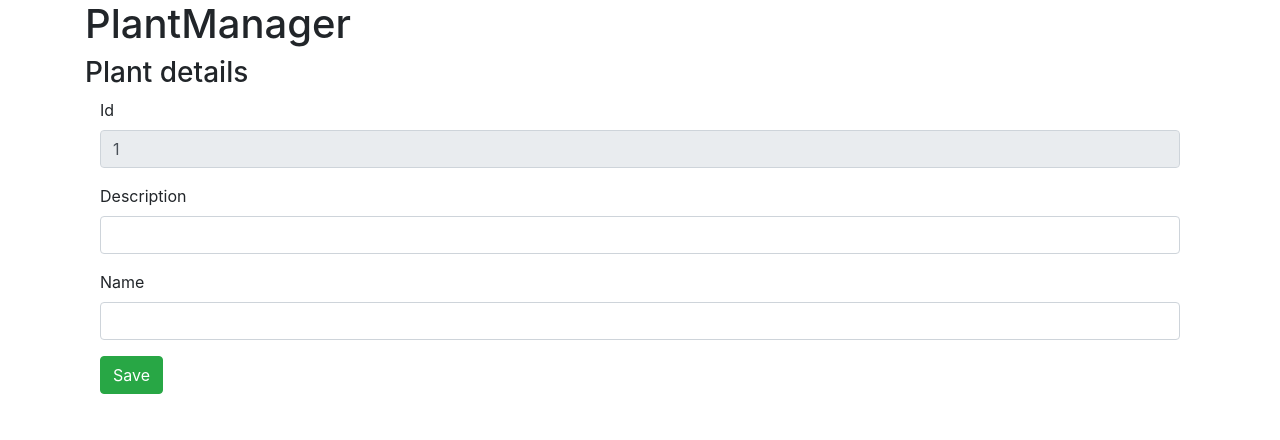
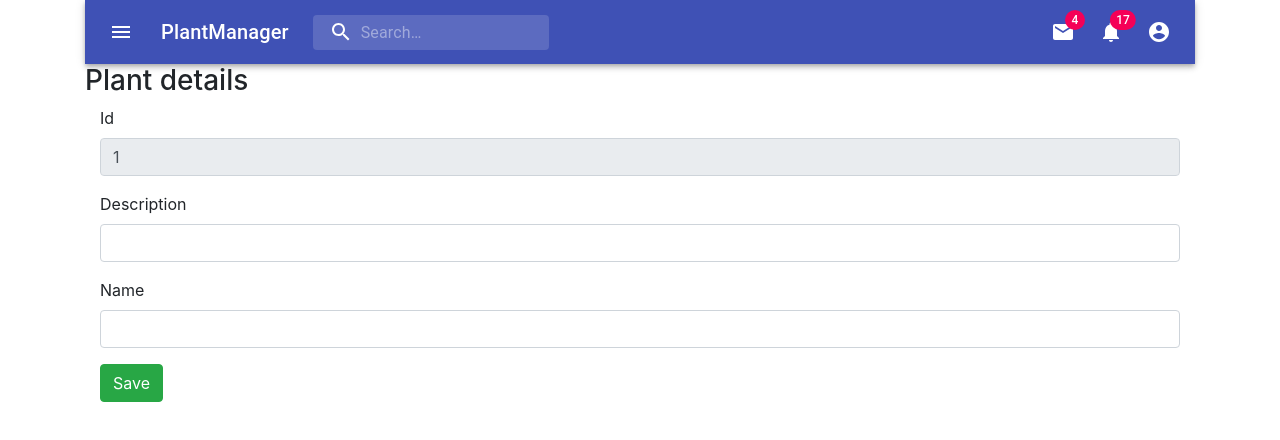
Before and after one commit to Ser33k/plantmanager, a React (Create React App) app: page /plants/1 in a window 1280 px wide. Shown: the top 440 px of the page. Built offline with nearby package versions, Linux system fonts and the light colour scheme; no server answers.

Commit message:
add fancy top app bar

```diff
--- a/package.json
+++ b/package.json
@@ -4,6 +4,7 @@
   "private": true,
   "dependencies": {
     "@material-ui/core": "^4.11.3",
+    "@material-ui/icons": "^4.11.2",
     "@testing-library/jest-dom": "^5.11.9",
     "@testing-library/react": "^11.2.5",
     "@testing-library/user-event": "^12.8.3",
--- a/src/component/ListPlants.js
+++ b/src/component/ListPlants.js
@@ -29,7 +29,6 @@
 
   return (
     <div className="container">
-      <h3>All Plants</h3>
       <div className="container">
         <table className="table">
           <thead>
--- a/src/component/PlantManagerApp.js
+++ b/src/component/PlantManagerApp.js
@@ -2,12 +2,13 @@
 import ListPlants from "./ListPlants";
 import {BrowserRouter as Router, Route, Switch} from 'react-router-dom'
 import PlantComponent from "./PlantComponent";
+import PrimarySearchAppBar from "./PrimarySearchAppBar";
 
 function PlantManagerApp() {
   return (
     <Router>
         <>
-            <h1>PlantManager</h1>
+            <PrimarySearchAppBar/>
             <Switch>
                 <Route path="/" exact component={ListPlants} />
                 <Route path="/plants" exact component={ListPlants} />
--- /dev/null
+++ b/src/component/PrimarySearchAppBar.js
@@ -0,0 +1,232 @@
+import React from 'react';
+import { fade, makeStyles } from '@material-ui/core/styles';
+import AppBar from '@material-ui/core/AppBar';
+import Toolbar from '@material-ui/core/Toolbar';
+import IconButton from '@material-ui/core/IconButton';
+import Typography from '@material-ui/core/Typography';
+import InputBase from '@material-ui/core/InputBase';
+import Badge from '@material-ui/core/Badge';
+import MenuItem from '@material-ui/core/MenuItem';
+import Menu from '@material-ui/core/Menu';
+import MenuIcon from '@material-ui/icons/Menu';
+import SearchIcon from '@material-ui/icons/Search';
+import AccountCircle from '@material-ui/icons/AccountCircle';
+import MailIcon from '@material-ui/icons/Mail';
+import NotificationsIcon from '@material-ui/icons/Notifications';
+import MoreIcon from '@material-ui/icons/MoreVert';
+
+const useStyles = makeStyles((theme) => ({
+    grow: {
+        flexGrow: 1,
+    },
+    menuButton: {
+        marginRight: theme.spacing(2),
+    },
+    title: {
+        display: 'none',
+        [theme.breakpoints.up('sm')]: {
+            display: 'block',
+        },
+    },
+    search: {
+        position: 'relative',
+        borderRadius: theme.shape.borderRadius,
+        backgroundColor: fade(theme.palette.common.white, 0.15),
+        '&:hover': {
+            backgroundColor: fade(theme.palette.common.white, 0.25),
+        },
+        marginRight: theme.spacing(2),
+        marginLeft: 0,
+        width: '100%',
+        [theme.breakpoints.up('sm')]: {
+            marginLeft: theme.spacing(3),
+            width: 'auto',
+        },
+    },
+    searchIcon: {
+        padding: theme.spacing(0, 2),
+        height: '100%',
+        position: 'absolute',
+        pointerEvents: 'none',
+        display: 'flex',
+        alignItems: 'center',
+        justifyContent: 'center',
+    },
+    inputRoot: {
+        color: 'inherit',
+    },
+    inputInput: {
+        padding: theme.spacing(1, 1, 1, 0),
+        // vertical padding + font size from searchIcon
+        paddingLeft: `calc(1em + ${theme.spacing(4)}px)`,
+        transition: theme.transitions.create('width'),
+        width: '100%',
+        [theme.breakpoints.up('md')]: {
+            width: '20ch',
+        },
+    },
+    sectionDesktop: {
+        display: 'none',
+        [theme.breakpoints.up('md')]: {
+            display: 'flex',
+        },
+    },
+    sectionMobile: {
+        display: 'flex',
+        [theme.breakpoints.up('md')]: {
+            display: 'none',
+        },
+    },
+}));
+
+export default function PrimarySearchAppBar() {
+    const classes = useStyles();
+    const [anchorEl, setAnchorEl] = React.useState(null);
+    const [mobileMoreAnchorEl, setMobileMoreAnchorEl] = React.useState(null);
+
+    const isMenuOpen = Boolean(anchorEl);
+    const isMobileMenuOpen = Boolean(mobileMoreAnchorEl);
+
+    const handleProfileMenuOpen = (event) => {
+        setAnchorEl(event.currentTarget);
+    };
+
+    const handleMobileMenuClose = () => {
+        setMobileMoreAnchorEl(null);
+    };
+
+    const handleMenuClose = () => {
+        setAnchorEl(null);
+        handleMobileMenuClose();
+    };
+
+    const handleMobileMenuOpen = (event) => {
+        setMobileMoreAnchorEl(event.currentTarget);
+    };
+
+    const menuId = 'primary-search-account-menu';
+    const renderMenu = (
+        <Menu
+            anchorEl={anchorEl}
+            anchorOrigin={{ vertical: 'top', horizontal: 'right' }}
+            id={menuId}
+            keepMounted
+            transformOrigin={{ vertical: 'top', horizontal: 'right' }}
+            open={isMenuOpen}
+            onClose={handleMenuClose}
+        >
+            <MenuItem onClick={handleMenuClose}>Profile</MenuItem>
+            <MenuItem onClick={handleMenuClose}>My account</MenuItem>
+        </Menu>
+    );
+
+    const mobileMenuId = 'primary-search-account-menu-mobile';
+    const renderMobileMenu = (
+        <Menu
+            anchorEl={mobileMoreAnchorEl}
+            anchorOrigin={{ vertical: 'top', horizontal: 'right' }}
+            id={mobileMenuId}
+            keepMounted
+            transformOrigin={{ vertical: 'top', horizontal: 'right' }}
+            open={isMobileMenuOpen}
+            onClose={handleMobileMenuClose}
+        >
+            <MenuItem>
+                <IconButton aria-label="show 4 new mails" color="inherit">
+                    <Badge badgeContent={4} color="secondary">
+                        <MailIcon />
+                    </Badge>
+                </IconButton>
+                <p>Messages</p>
+            </MenuItem>
+            <MenuItem>
+                <IconButton aria-label="show 11 new notifications" color="inherit">
+                    <Badge badgeContent={11} color="secondary">
+                        <NotificationsIcon />
+                    </Badge>
+                </IconButton>
+                <p>Notifications</p>
+            </MenuItem>
+            <MenuItem onClick={handleProfileMenuOpen}>
+                <IconButton
+                    aria-label="account of current user"
+                    aria-controls="primary-search-account-menu"
+                    aria-haspopup="true"
+                    color="inherit"
+                >
+                    <AccountCircle />
+                </IconButton>
+                <p>Profile</p>
+            </MenuItem>
+        </Menu>
+    );
+
+    return (
+        <div className={classes.grow}>
+            <AppBar position="static">
+                <Toolbar>
+                    <IconButton
+                        edge="start"
+                        className={classes.menuButton}
+                        color="inherit"
+                        aria-label="open drawer"
+                    >
+                        <MenuIcon />
+                    </IconButton>
+                    <Typography className={classes.title} variant="h6" noWrap>
+                        PlantManager
+                    </Typography>
+                    <div className={classes.search}>
+                        <div className={classes.searchIcon}>
+                            <SearchIcon />
+                        </div>
+                        <InputBase
+                            placeholder="Search…"
+                            classes={{
+                                root: classes.inputRoot,
+                                input: classes.inputInput,
+                            }}
+                            inputProps={{ 'aria-label': 'search' }}
+                        />
+                    </div>
+                    <div className={classes.grow} />
+                    <div className={classes.sectionDesktop}>
+                        <IconButton aria-label="show 4 new mails" color="inherit">
+                            <Badge badgeContent={4} color="secondary">
+                                <MailIcon />
+                            </Badge>
+                        </IconButton>
+                        <IconButton aria-label="show 17 new notifications" color="inherit">
+                            <Badge badgeContent={17} color="secondary">
+                                <NotificationsIcon />
+                            </Badge>
+                        </IconButton>
+                        <IconButton
+                            edge="end"
+                            aria-label="account of current user"
+                            aria-controls={menuId}
+                            aria-haspopup="true"
+                            onClick={handleProfileMenuOpen}
+                            color="inherit"
+                        >
+                            <AccountCircle />
+                        </IconButton>
+                    </div>
+                    <div className={classes.sectionMobile}>
+                        <IconButton
+                            aria-label="show more"
+                            aria-controls={mobileMenuId}
+                            aria-haspopup="true"
+                            onClick={handleMobileMenuOpen}
+                            color="inherit"
+                        >
+                            <MoreIcon />
+                        </IconButton>
+                    </div>
+                </Toolbar>
+            </AppBar>
+            {renderMobileMenu}
+            {renderMenu}
+        </div>
+    );
+}
```
Also changed, not shown: 1 other file (tests, documents, lock files or other folders).
